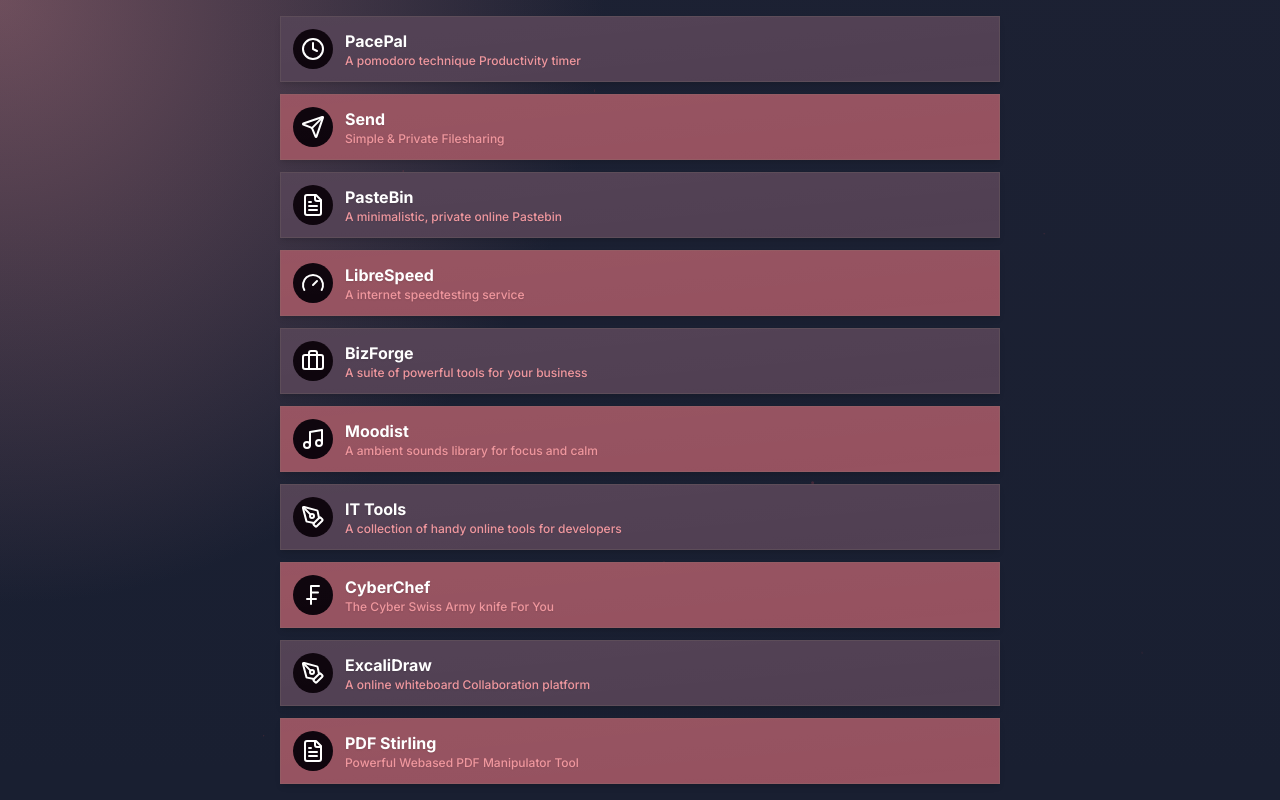
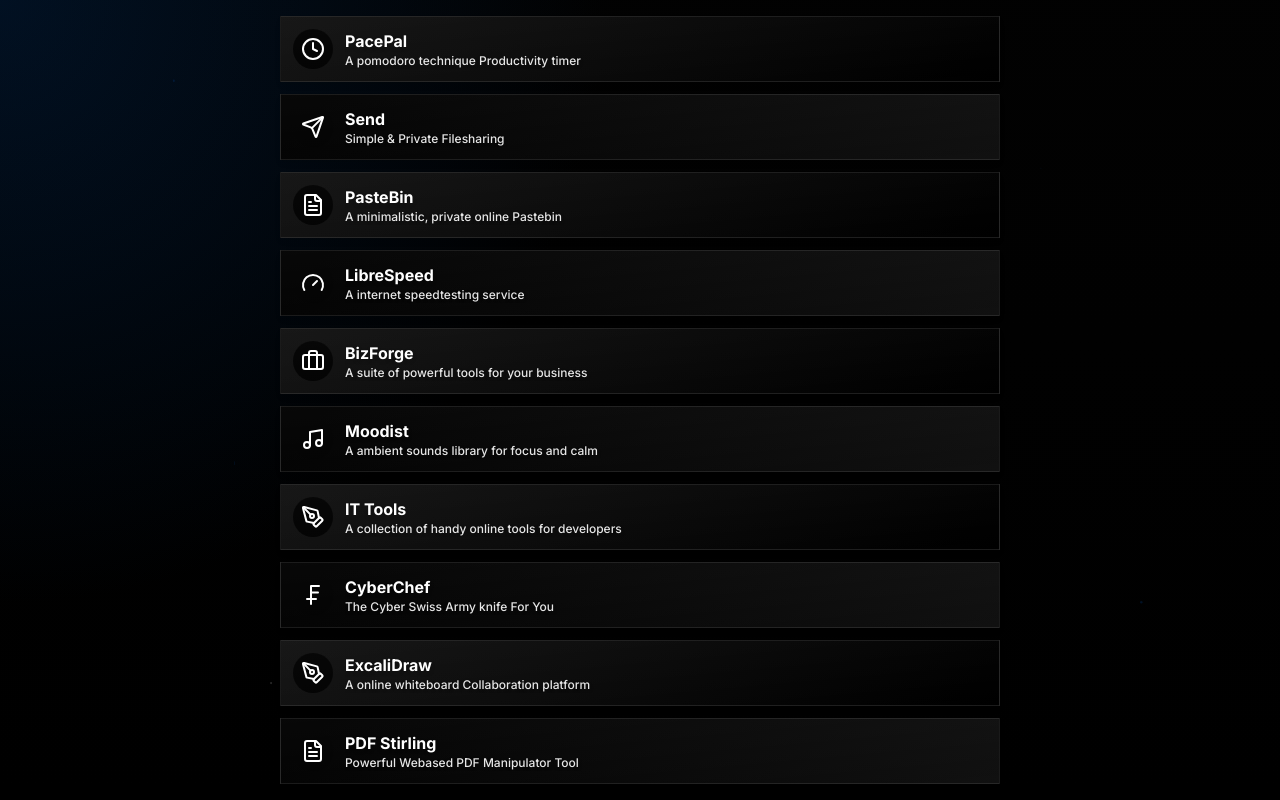
Before and after one commit to instax-dutta/ExploreNow, a Next.js app: page / in a window 1280 px wide. Built offline with nearby package versions, Linux system fonts and the light colour scheme.

Commit message:
color change

```diff
--- a/app/globals.css
+++ b/app/globals.css
@@ -3,11 +3,10 @@
 @tailwind utilities;
 
 :root {
-  --foreground-rgb: 240, 151, 158;
-  --background-rgb: 25, 31, 49;
+  --foreground-rgb: 255, 255, 255;
+  --background-rgb: 0, 0, 0;
 }
 
-/* Improved viewport height handling */
 html {
   height: 100%;
   height: -webkit-fill-available;
@@ -26,13 +25,11 @@ body {
   overscroll-behavior: none;
 }
 
-/* Add after the existing body styles */
 h2,
 p {
-  text-shadow: 0 1px 2px rgba(0, 0, 0, 0.1);
+  text-shadow: 0 2px 4px rgba(0, 0, 0, 0.2);
 }
 
-/* Improved touch handling */
 * {
   -webkit-tap-highlight-color: transparent;
   -webkit-touch-callout: none;
@@ -41,17 +38,14 @@ p {
   touch-action: manipulation;
 }
 
-/* Optimized glass effect */
 .glass {
-  background: rgba(79, 68, 56, 0.05);
+  background: rgba(0, 0, 0, 0.1);
   backdrop-filter: blur(10px);
   -webkit-backdrop-filter: blur(10px);
-  border: 1px solid rgba(140, 129, 115, 0.1);
+  border: 1px solid rgba(255, 255, 255, 0.1);
   will-change: transform;
-  will-change: transform, opacity;
 }
 
-/* Optimized shimmer animation */
 @keyframes shimmer {
   0% {
     background-position: -100% 0;
@@ -61,20 +55,19 @@ p {
   }
 }
 
-.coffee-shimmer {
+.vercel-shimmer {
   background: linear-gradient(
     90deg,
-    rgba(240, 151, 158, 0) 0%,
-    rgba(240, 151, 158, 0.2) 25%,
-    rgba(240, 151, 158, 0.2) 50%,
-    rgba(240, 151, 158, 0) 100%
+    rgba(0, 0, 0, 0) 0%,
+    rgba(0, 112, 243, 0.2) 25%,
+    rgba(255, 255, 255, 0.2) 50%,
+    rgba(0, 0, 0, 0) 100%
   );
   background-size: 200% 100%;
   animation: shimmer 4s ease-in-out infinite;
   will-change: background-position, opacity;
 }
 
-/* Ensure proper viewport handling */
 #__next,
 main {
   height: calc(var(--vh, 1vh) * 100);
@@ -82,26 +75,24 @@ main {
   overflow: hidden;
 }
 
-/* Optimized scrollbar */
 ::-webkit-scrollbar {
   width: 3px;
   height: 3px;
 }
 
 ::-webkit-scrollbar-track {
-  background: rgba(13, 4, 12, 0.3);
+  background: rgba(0, 0, 0, 0.3);
 }
 
 ::-webkit-scrollbar-thumb {
-  background: rgba(224, 77, 84, 0.5);
+  background: rgba(0, 112, 243, 0.5);
   border-radius: 10px;
 }
 
 ::-webkit-scrollbar-thumb:hover {
-  background: rgba(224, 77, 84, 0.7);
+  background: rgba(0, 112, 243, 0.7);
 }
 
-/* Dynamic text sizing */
 @media screen and (max-height: 600px) {
   .text-xs {
     font-size: 0.65rem;
@@ -113,7 +104,6 @@ main {
   }
 }
 
-/* Landscape mode optimizations */
 @media screen and (orientation: landscape) and (max-height: 600px) {
   .text-xs {
     font-size: 0.6rem;
@@ -125,7 +115,6 @@ main {
   }
 }
 
-/* Prevent iOS Safari zoom */
 @supports (-webkit-touch-callout: none) {
   input,
   select,
@@ -134,7 +123,6 @@ main {
   }
 }
 
-/* Handle notched devices */
 @supports (padding: max(0px)) {
   .body {
     padding-left: env(safe-area-inset-left);
@@ -144,14 +132,12 @@ main {
   }
 }
 
-/* Ultra-wide screen optimizations */
 @media screen and (min-width: 2000px) {
   .container {
     max-width: 1400px;
   }
 }
 
-/* High-DPI screen optimizations */
 @media (-webkit-min-device-pixel-ratio: 2), (min-resolution: 192dpi) {
   * {
     -webkit-font-smoothing: antialiased;
@@ -159,7 +145,6 @@ main {
   }
 }
 
-/* Reduced motion preferences */
 @media (prefers-reduced-motion: reduce) {
   * {
     animation-duration: 0.01ms !important;
@@ -169,28 +154,24 @@ main {
   }
 }
 
-/* Hover capability detection */
 @media (hover: hover) {
   .hover-enabled {
-    transition: all 0.2s cubic-bezier(0.21, 0.45, 0.32, 0.9);
+    transition: all 0.3s cubic-bezier(0.21, 0.45, 0.42, 0.9);
   }
 }
 
-/* Touch device optimizations */
 @media (hover: none) {
   .touch-device {
     cursor: default;
   }
 }
 
-/* Orientation-specific styles */
 @media screen and (orientation: landscape) {
   .landscape-optimize {
     padding: 0.5rem;
   }
 }
 
-/* Device-specific optimizations */
 @supports (-webkit-touch-callout: none) {
   .ios-optimize {
     letter-spacing: -0.01em;
@@ -200,5 +181,37 @@ main {
 @media (pointer: fine) {
   .motion-safe {
     will-change: transform, opacity;
+    backface-visibility: hidden;
+    perspective: 1000px;
+    transform: translateZ(0);
   }
 }
+
+.vercel-text {
+  text-shadow: 0 0 5px rgba(0, 112, 243, 0.5), 0 0 10px rgba(0, 112, 243, 0.3), 0 0 15px rgba(0, 112, 243, 0.2);
+}
+
+.vercel-border {
+  box-shadow: 0 0 5px rgba(0, 112, 243, 0.5), 0 0 10px rgba(0, 112, 243, 0.3), 0 0 15px rgba(0, 112, 243, 0.2);
+}
+
+.gradient-text {
+  background: linear-gradient(135deg, #ffffff, #0070f3);
+  -webkit-background-clip: text;
+  -webkit-text-fill-color: transparent;
+  background-clip: text;
+}
+
+@keyframes float {
+  0%,
+  100% {
+    transform: translateY(0);
+  }
+  50% {
+    transform: translateY(-10px);
+  }
+}
+
+.float {
+  animation: float 6s ease-in-out infinite;
+}
--- a/app/layout.tsx
+++ b/app/layout.tsx
@@ -6,7 +6,7 @@ import "./globals.css"
 const inter = Inter({ subsets: ["latin"] })
 
 export const metadata: Metadata = {
-  title: "Explore The Unknown",
+  title: "Vercel Galaxy | Interactive Tool Hub",
   description: "Discover powerful tools to enhance your productivity and creativity",
     generator: 'v0.dev'
 }
--- a/app/page.tsx
+++ b/app/page.tsx
@@ -32,7 +32,7 @@ export default function LinkGalaxy() {
       setViewportHeight(vh)
       setViewportWidth(vw)
       setOrientation(vh > vw ? "portrait" : "landscape")
-      setIsMobile(vw < 768) // Update mobile detection
+      setIsMobile(vw < 768)
     }
 
     updateViewport()
@@ -57,12 +57,10 @@ export default function LinkGalaxy() {
       })
     }
 
-    // Add event listeners with cleanup
     window.addEventListener("mousemove", handleMouseMove, { passive: true })
     window.addEventListener("touchmove", handleTouchMove, { passive: true })
     window.addEventListener("orientationchange", updateViewport)
 
-    // Handle iOS viewport height issues
     const handleVisualViewportResize = () => {
       document.documentElement.style.setProperty("--vh", `${window.visualViewport?.height * 0.01}px`)
     }
@@ -90,9 +88,8 @@ export default function LinkGalaxy() {
       description: "A pomodoro technique Productivity timer",
       url: "https://focus.racer.news",
       icon: <Clock className="w-5 h-5 sm:w-6 sm:h-6" />,
-      color: "#514053",
-      hoverColor: "#F0979E",
-      activeColor: "#E04D54",
+      gradient: "linear-gradient(135deg, #111111, #000000)",
+      hoverGradient: "linear-gradient(135deg, #000000, #0070F3)",
     },
     {
       id: 2,
@@ -100,9 +97,8 @@ export default function LinkGalaxy() {
       description: "Simple & Private Filesharing",
       url: "https://send.sdad.pro",
       icon: <Send className="w-5 h-5 sm:w-6 sm:h-6" />,
-      color: "#965260",
-      hoverColor: "#F0979E",
-      activeColor: "#E04D54",
+      gradient: "linear-gradient(135deg, #000000, #111111)",
+      hoverGradient: "linear-gradient(135deg, #111111, #0070F3)",
     },
     {
       id: 3,
@@ -110,9 +106,8 @@ export default function LinkGalaxy() {
       description: "A minimalistic, private online Pastebin",
       url: "https://paste.sdad.pro",
       icon: <FileText className="w-5 h-5 sm:w-6 sm:h-6" />,
-      color: "#514053",
-      hoverColor: "#F0979E",
-      activeColor: "#E04D54",
+      gradient: "linear-gradient(135deg, #111111, #000000)",
+      hoverGradient: "linear-gradient(135deg, #000000, #0070F3)",
     },
     {
       id: 4,
@@ -120,9 +115,8 @@ export default function LinkGalaxy() {
       description: "A internet speedtesting service",
       url: "https://speedtest.sdad.pro",
       icon: <Gauge className="w-5 h-5 sm:w-6 sm:h-6" />,
-      color: "#965260",
-      hoverColor: "#F0979E",
-      activeColor: "#E04D54",
+      gradient: "linear-gradient(135deg, #000000, #111111)",
+      hoverGradient: "linear-gradient(135deg, #111111, #0070F3)",
     },
     {
       id: 5,
@@ -130,9 +124,8 @@ export default function LinkGalaxy() {
       description: "A suite of powerful tools for your business",
       url: "https://bizzforge.sdad.pro",
       icon: <Briefcase className="w-5 h-5 sm:w-6 sm:h-6" />,
-      color: "#514053",
-      hoverColor: "#F0979E",
-      activeColor: "#E04D54",
+      gradient: "linear-gradient(135deg, #111111, #000000)",
+      hoverGradient: "linear-gradient(135deg, #000000, #0070F3)",
     },
     {
       id: 6,
@@ -140,9 +133,8 @@ export default function LinkGalaxy() {
       description: "A ambient sounds library for focus and calm",
       url: "https://peace.sdad.pro",
       icon: <Music className="w-5 h-5 sm:w-6 sm:h-6" />,
-      color: "#965260",
-      hoverColor: "#F0979E",
-      activeColor: "#E04D54",
+      gradient: "linear-gradient(135deg, #000000, #111111)",
+      hoverGradient: "linear-gradient(135deg, #111111, #0070F3)",
     },
     {
       id: 7,
@@ -150,9 +142,8 @@ export default function LinkGalaxy() {
       description: "A collection of handy online tools for developers",
       url: "https://toools.sdad.pro",
       icon: <Tools className="w-5 h-5 sm:w-6 sm:h-6" />,
-      color: "#514053",
-      hoverColor: "#F0979E",
-      activeColor: "#E04D54",
+      gradient: "linear-gradient(135deg, #111111, #000000)",
+      hoverGradient: "linear-gradient(135deg, #000000, #0070F3)",
     },
     {
       id: 8,
@@ -160,9 +151,8 @@ export default function LinkGalaxy() {
       description: "The Cyber Swiss Army knife For You",
       url: "https://swiss.sdad.pro",
       icon: <Swiss className="w-5 h-5 sm:w-6 sm:h-6" />,
-      color: "#965260",
-      hoverColor: "#F0979E",
-      activeColor: "#E04D54",
+      gradient: "linear-gradient(135deg, #000000, #111111)",
+      hoverGradient: "linear-gradient(135deg, #111111, #0070F3)",
     },
     {
       id: 9,
@@ -170,9 +160,8 @@ export default function LinkGalaxy() {
       description: "A online whiteboard Collaboration platform",
       url: "https://excali.sdad.pro",
       icon: <PenTool className="w-5 h-5 sm:w-6 sm:h-6" />,
-      color: "#514053",
-      hoverColor: "#F0979E",
-      activeColor: "#E04D54",
+      gradient: "linear-gradient(135deg, #111111, #000000)",
+      hoverGradient: "linear-gradient(135deg, #000000, #0070F3)",
     },
     {
       id: 10,
@@ -180,23 +169,19 @@ export default function LinkGalaxy() {
       description: "Powerful Webased PDF Manipulator Tool",
       url: "https://pdf.sdad.pro",
       icon: <FileText2 className="w-5 h-5 sm:w-6 sm:h-6" />,
-      color: "#965260",
-      hoverColor: "#F0979E",
-      activeColor: "#E04D54",
+      gradient: "linear-gradient(135deg, #000000, #111111)",
+      hoverGradient: "linear-gradient(135deg, #111111, #0070F3)",
     },
   ]
 
   const getContainerStyles = () => {
-    // Dynamic container width based on screen size and orientation
     const baseStyles = "z-10 w-full flex flex-col justify-center"
-    let widthStyles = "max-w-[95vw] px-2" // Mobile default
+    let widthStyles = "max-w-[95vw] px-2"
 
     if (viewportWidth >= 640) {
-      // SM breakpoint
       widthStyles = orientation === "landscape" ? "max-w-[85vw] px-4" : "max-w-[90vw] px-3"
     }
     if (viewportWidth >= 1024) {
-      // LG breakpoint
       widthStyles =
         orientation === "landscape" ? "max-w-[75vw] xl:max-w-[60vw] 2xl:max-w-[50vw] px-6" : "max-w-[85vw] px-4"
     }
@@ -205,10 +190,9 @@ export default function LinkGalaxy() {
   }
 
   const getCardStyles = (isActive: boolean) => {
-    // Dynamic card sizing based on viewport
-    const baseStyles = "relative rounded-lg overflow-hidden backdrop-blur-md bg-opacity-20 border border-[#8C8173]/20"
+    const baseStyles = "relative rounded-lg overflow-hidden backdrop-blur-md bg-opacity-20 border border-white/10"
 
-    let sizeStyles = "p-2 min-h-[3rem]" // Mobile default
+    let sizeStyles = "p-2 min-h-[3rem]"
     if (viewportHeight >= 700) {
       sizeStyles = "p-2.5 min-h-[3.5rem]"
     }
@@ -223,7 +207,6 @@ export default function LinkGalaxy() {
   }
 
   const getGapSize = () => {
-    // Dynamic gap sizing based on viewport
     if (viewportHeight < 600) return "gap-1"
     if (viewportHeight < 700) return "gap-1.5"
     if (viewportHeight < 800) return "gap-2"
@@ -231,7 +214,6 @@ export default function LinkGalaxy() {
   }
 
   const getTextStyles = (type: "title" | "description") => {
-    // Dynamic text sizing based on viewport
     if (type === "title") {
       if (viewportHeight < 600) return "text-xs"
       if (viewportHeight < 700) return "text-sm"
@@ -244,7 +226,6 @@ export default function LinkGalaxy() {
   }
 
   const getIconSize = () => {
-    // Dynamic icon sizing based on viewport
     if (viewportHeight < 600) return "w-6 h-6"
     if (viewportHeight < 700) return "w-7 h-7"
     return "w-8 h-8 sm:w-10 sm:h-10"
@@ -255,47 +236,55 @@ export default function LinkGalaxy() {
       className="relative w-screen overflow-hidden text-white flex items-center justify-center"
       style={{
         height: "calc(var(--vh, 1vh) * 100)",
-        background: "#191F31",
+        background: "#000000",
         backgroundImage: `radial-gradient(
           circle at ${mousePosition.x}px ${mousePosition.y}px,
-          rgba(240, 151, 158, 0.4) 0%,
-          rgba(25, 31, 49, 0.8) 40%,
-          rgba(25, 31, 49, 1) 100%
+          rgba(0, 112, 243, 0.15) 0%,
+          rgba(0, 0, 0, 0.8) 40%,
+          rgba(0, 0, 0, 1) 100%
         )`,
         touchAction: "none",
       }}
     >
       {/* Background particles */}
       <div className="absolute inset-0 overflow-hidden pointer-events-none">
-        {Array.from({ length: isMobile ? 15 : 20 }).map((_, i) => (
+        {Array.from({ length: isMobile ? 12 : 16 }).map((_, i) => (
           <motion.div
             key={i}
-            className="absolute rounded-full bg-[#E04D54]"
+            className="absolute rounded-full"
             initial={{
               x: Math.random() * viewportWidth,
               y: Math.random() * viewportHeight,
               scale: Math.random() * 0.5 + 0.1,
+              background: Math.random() > 0.5 ? "#FFFFFF" : "#0070F3",
             }}
             animate={{
               x: [Math.random() * viewportWidth, Math.random() * viewportWidth],
               y: [Math.random() * viewportHeight, Math.random() * viewportHeight],
-              opacity: [0.1, 0.25, 0.1], // Update: opacity animation
+              opacity: [0.1, 0.3, 0.1],
             }}
             transition={{
-              duration: Math.random() * 15 + 15, // Update: duration
+              duration: Math.random() * 20 + 20,
               ease: "linear",
               repeat: Number.POSITIVE_INFINITY,
+              opacity: {
+                duration: 3,
+                ease: "easeInOut",
+                repeat: Number.POSITIVE_INFINITY,
+                repeatType: "reverse",
+              },
             }}
             style={{
               width: `${Math.random() * (isMobile ? 4 : 6) + 1}px`,
               height: `${Math.random() * (isMobile ? 4 : 6) + 1}px`,
+              filter: "blur(1px)",
             }}
           />
         ))}
       </div>
 
       {/* Gradient overlay */}
-      <div className="absolute inset-0 bg-gradient-to-b from-[#514053]/5 to-transparent pointer-events-none"></div>
+      <div className="absolute inset-0 bg-gradient-to-b from-[#111111]/10 to-transparent pointer-events-none"></div>
 
       <div className={getContainerStyles()}>
         <motion.div
@@ -310,16 +299,22 @@ export default function LinkGalaxy() {
               initial={{ opacity: 0, x: -20 }}
               animate={{ opacity: 1, x: 0 }}
               transition={{
-                duration: 0.6,
-                delay: index * (isMobile ? 0.06 : 0.1),
-                ease: [0.21, 0.45, 0.32, 0.9],
+                duration: 0.8,
+                delay: index * (isMobile ? 0.08 : 0.12),
+                ease: [0.21, 0.45, 0.42, 0.9],
               }}
               whileHover={{
                 scale: isMobile ? 1.01 : 1.015,
+                x: 4,
                 zIndex: 10,
                 transition: {
-                  duration: 0.2,
+                  duration: 0.3,
                   ease: "easeOut",
+                  scale: {
+                    type: "spring",
+                    stiffness: 300,
+                    damping: 20,
+                  },
                 },
               }}
               onHoverStart={() => setActiveCard(link.id)}
@@ -330,30 +325,33 @@ export default function LinkGalaxy() {
                 href={link.url}
                 target="_blank"
                 rel="noopener noreferrer"
-                className="block w-full focus:outline-none focus:ring-2 focus:ring-[#E04D54]/50 rounded-lg"
+                className="block w-full focus:outline-none focus:ring-2 focus:ring-[#0070F3]/50 rounded-lg"
               >
                 <motion.div
-                  className={`${getCardStyles(activeCard === link.id)} flex items-center transition-colors duration-200`}
+                  className={`${getCardStyles(activeCard === link.id)} flex items-center transition-all duration-500`}
                   style={{
                     backdropFilter: "blur(10px)",
-                    backgroundColor: activeCard === link.id ? link.hoverColor : link.color,
+                    background: activeCard === link.id ? link.hoverGradient : link.gradient,
                     boxShadow:
                       activeCard === link.id
-                        ? "0 0 20px rgba(224, 77, 84, 0.2), inset 0 0 20px rgba(224, 77, 84, 0.1)"
+                        ? "0 0 20px rgba(0, 112, 243, 0.2), inset 0 0 20px rgba(0, 112, 243, 0.1)"
                         : "0 4px 6px -1px rgba(0, 0, 0, 0.1), 0 2px 4px -1px rgba(0, 0, 0, 0.06)",
                   }}
                 >
                   <div
-                    className={`flex items-center justify-center ${getIconSize()} rounded-full bg-[#0D040C] backdrop-blur-lg mr-3`}
+                    className={`flex items-center justify-center ${getIconSize()} rounded-full bg-black/90 backdrop-blur-lg mr-3`}
                   >
                     <motion.div
                       initial={{ scale: 1 }}
-                      animate={{ scale: activeCard === link.id ? [1, 1.15, 1] : 1 }}
+                      animate={{
+                        scale: activeCard === link.id ? [1, 1.15, 1] : 1,
+                      }}
                       transition={{
-                        duration: 2,
+                        duration: 2.5,
                         ease: "easeInOut",
                         repeat: activeCard === link.id ? Number.POSITIVE_INFINITY : 0,
                         repeatType: "reverse",
+                        repeatDelay: 0.5,
                       }}
                     >
                       {link.icon}
@@ -361,13 +359,13 @@ export default function LinkGalaxy() {
                   </div>
                   <div className="flex-1 min-w-0">
                     <h2 className={`font-bold truncate text-white ${getTextStyles("title")}`}>{link.name}</h2>
-                    <p className={`truncate text-[#F0979E] font-medium ${getTextStyles("description")}`}>
+                    <p className={`truncate text-white/90 font-medium ${getTextStyles("description")}`}>
                       {link.description}
                     </p>
                   </div>
 
                   {/* Glass reflection effect */}
-                  <div className="absolute inset-0 bg-gradient-to-br from-white/5 to-transparent opacity-30 pointer-events-none"></div>
+                  <div className="absolute inset-0 bg-gradient-to-br from-white/10 to-transparent opacity-30 pointer-events-none"></div>
 
                   {/* Card particles */}
                   <AnimatePresence>
@@ -376,27 +374,29 @@ export default function LinkGalaxy() {
                         {Array.from({ length: 3 }).map((_, i) => (
                           <motion.div
                             key={i}
-                            className="absolute rounded-full bg-[#E04D54]"
+                            className="absolute rounded-full"
                             initial={{
                               x: "50%",
                               y: "50%",
                               scale: 0,
                               opacity: 0.7,
+                              background: Math.random() > 0.5 ? "#0070F3" : "#FFFFFF",
                             }}
                             animate={{
                               x: `${Math.random() * 100}%`,
                               y: `${Math.random() * 100}%`,
-                              scale: Math.random() * 0.4 + 0.1, // Update: scale animation
+                              scale: Math.random() * 0.4 + 0.1,
                               opacity: 0,
                             }}
                             exit={{ opacity: 0, scale: 0 }}
                             transition={{
-                              duration: 1.2, // Update: duration
+                              duration: 1.2,
                               ease: "easeOut",
                             }}
                             style={{
                               width: "4px",
                               height: "4px",
+                              filter: "blur(1px)",
                             }}
                           />
                         ))}
```
